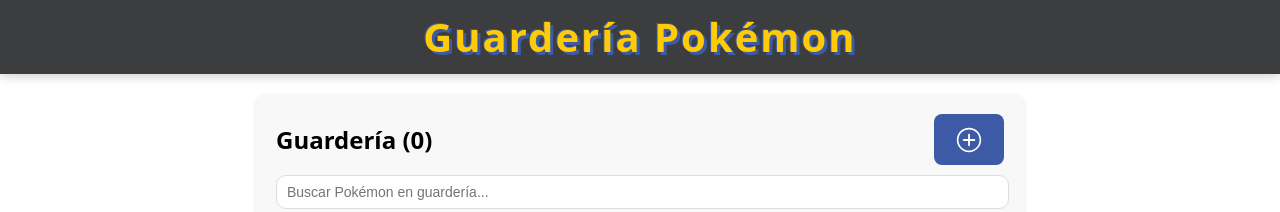
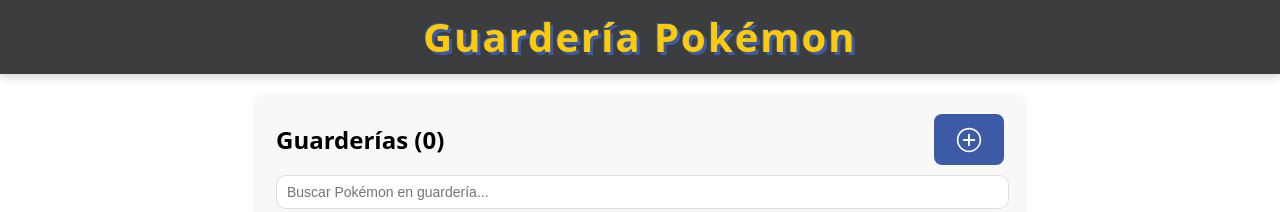
Before and after one commit to gato8989/PokeCare, a React (Vite) app: page / in a window 1280 px wide. Shown: the top 212 px of the page. Built offline with nearby package versions, Linux system fonts and the light colour scheme.

Commit message:
Update PokemonDaycare.jsx

```diff
--- a/src/components/PokemonDaycare.jsx
+++ b/src/components/PokemonDaycare.jsx
@@ -31,7 +31,7 @@
     <div className="daycare-container">
       <div className="daycare-header">
         <div className="header-top-row">
-          <h2>Guardería ({pokemons.length})</h2>
+          <h2>Guarderías ({pokemons.length})</h2>
           <button
             className="add-pokemon-btn"
             onClick={() => setShowPopup(true)}
```
